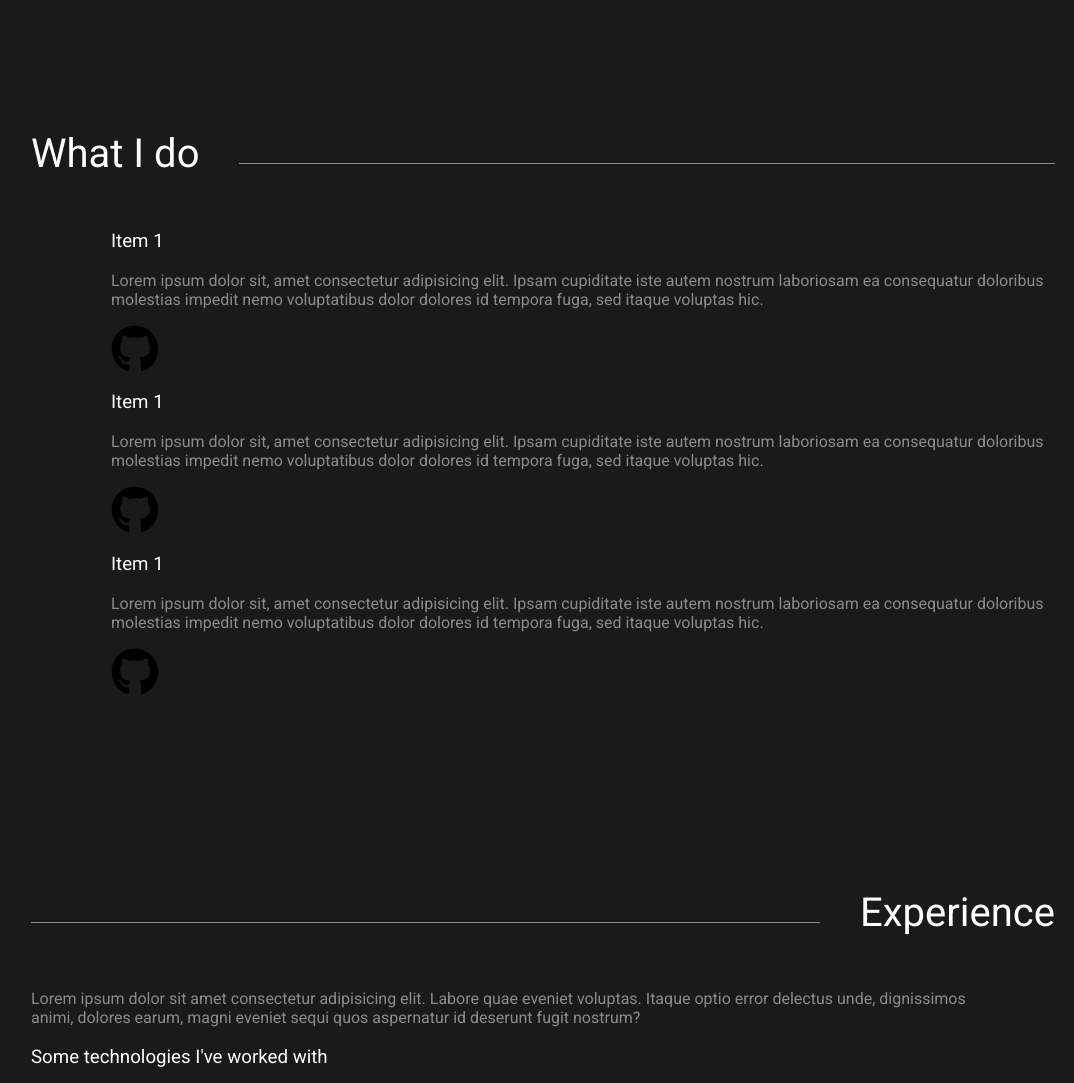
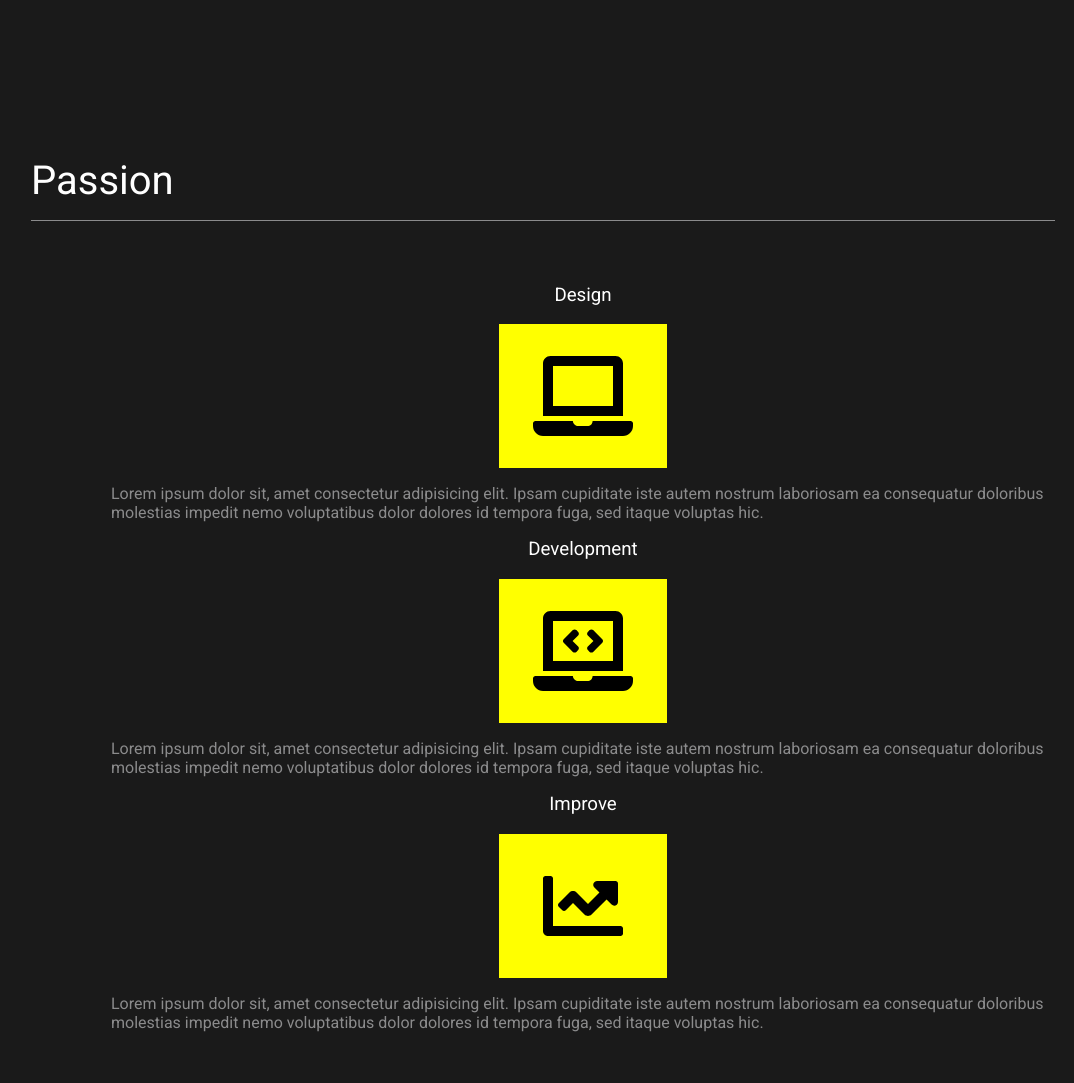
Before and after one commit to LuciaBRguez/Portfolio, a plain HTML site: page index.html in a window 1280 px wide. Shown: the part 1280-2363 px from the top of the page, without its empty margins (97-1171 px from the left). Drawn offline with Linux system fonts and the light colour scheme.

Commit message:
passion v1

```diff
--- a/css/style.css
+++ b/css/style.css
@@ -144,7 +144,8 @@ section {
 
 .section-title {
     position: relative;
-    padding-bottom: .5em;
+    margin-bottom: 0;
+    padding-bottom: 2em;
 }
 
 .about-title,
@@ -416,6 +417,33 @@ to avoid overlap of nav and intro-title */
 /***************
     passion
 ***************/
+.passion-items {
+    display: flex;
+    flex-direction: column;
+}
+
+.passion-item {
+    display: flex;
+    flex-direction: column;
+    align-items: center;
+}
+
+.passion-item-title {
+    order:  1;
+    margin-block-start: 0;
+}
+
+.passion-item-icon {
+    order: 2;
+    padding: 2em;
+    background-color: yellow;
+    width: 10.5em;
+    text-align: center;
+}
+
+.passion-item-p {
+    order: 3;
+}
 
 /***************
     experience
--- a/index.html
+++ b/index.html
@@ -70,28 +70,28 @@
                 </div>
             </section>
             <section class="passion">
-                <h2 class="section-title passion-title"><span class="line">What I do</span></h2>
+                <h2 class="section-title passion-title"><span class="line">Passion</span></h2>
                 <div class="passion-body">
                     <div class="passion-items">
                         <div class="passion-item">
-                            <h3 class="passion-item-title">Item 1</h3>
+                            <h3 class="passion-item-title">Design</h3>
                             <p class="passion-item-p">Lorem ipsum dolor sit, amet consectetur adipisicing elit. Ipsam cupiditate iste autem nostrum laboriosam ea consequatur doloribus molestias impedit nemo voluptatibus dolor dolores id tempora fuga, sed itaque voluptas hic.</p>
                             <div class="passion-item-icon">
-                                <i class="fab fa-github fa-3x"></i>
+                                <i class="fas fa-laptop fa-5x"></i>
                             </div>
                         </div>
                         <div class="passion-item">
-                            <h3 class="passion-item-title">Item 1</h3>
+                            <h3 class="passion-item-title">Development</h3>
                             <p class="passion-item-p">Lorem ipsum dolor sit, amet consectetur adipisicing elit. Ipsam cupiditate iste autem nostrum laboriosam ea consequatur doloribus molestias impedit nemo voluptatibus dolor dolores id tempora fuga, sed itaque voluptas hic.</p>
                             <div class="passion-item-icon">
-                                <i class="fab fa-github fa-3x"></i>
+                                <i class="fas fa-laptop-code fa-5x"></i>
                             </div>
                         </div>
                         <div class="passion-item">
-                            <h3 class="passion-item-title">Item 1</h3>
+                            <h3 class="passion-item-title">Improve</h3>
                             <p class="passion-item-p">Lorem ipsum dolor sit, amet consectetur adipisicing elit. Ipsam cupiditate iste autem nostrum laboriosam ea consequatur doloribus molestias impedit nemo voluptatibus dolor dolores id tempora fuga, sed itaque voluptas hic.</p>
                             <div class="passion-item-icon">
-                                <i class="fab fa-github fa-3x"></i>
+                                <i class="fas fa-chart-line fa-5x"></i>
                             </div>
                         </div>
                     </div>
```
